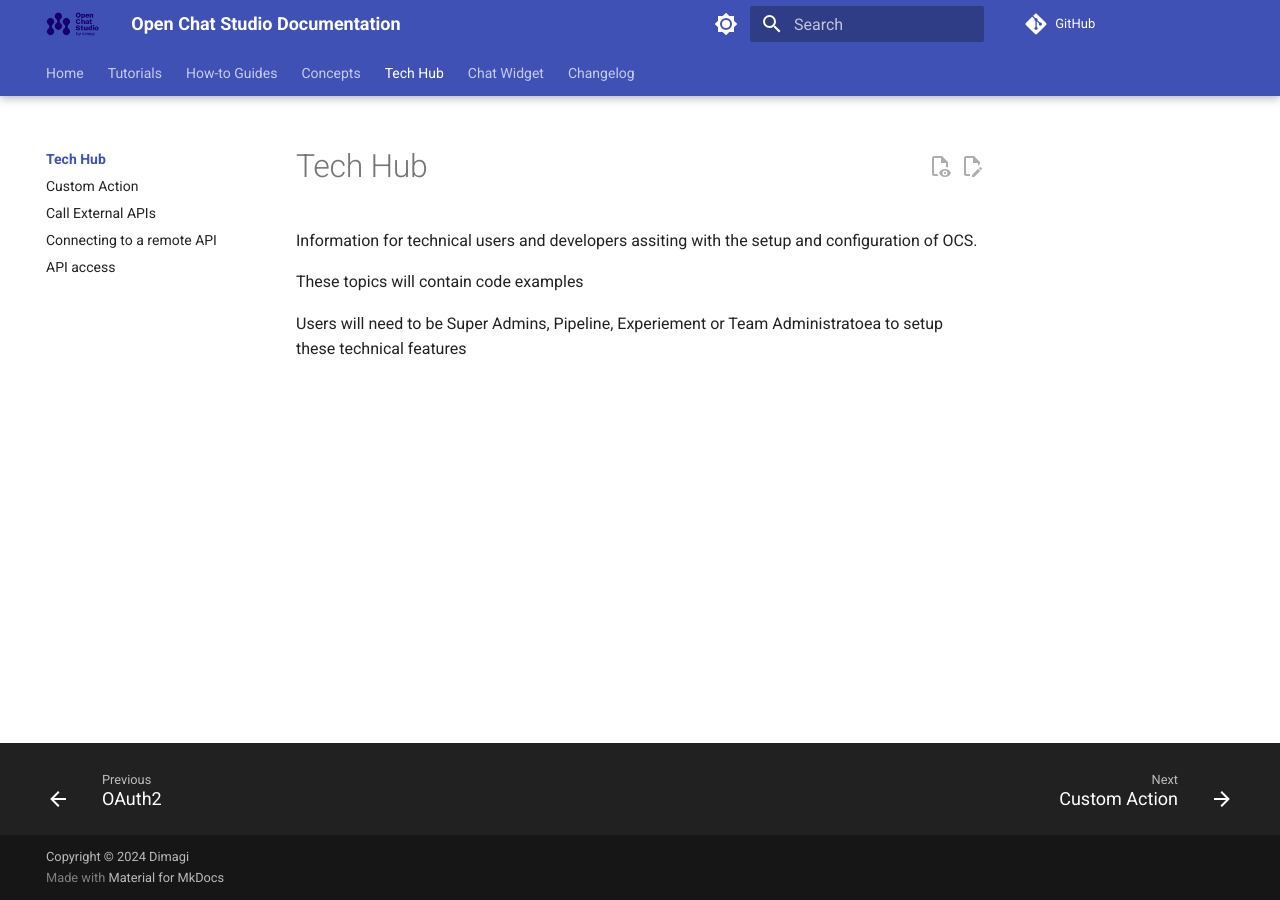
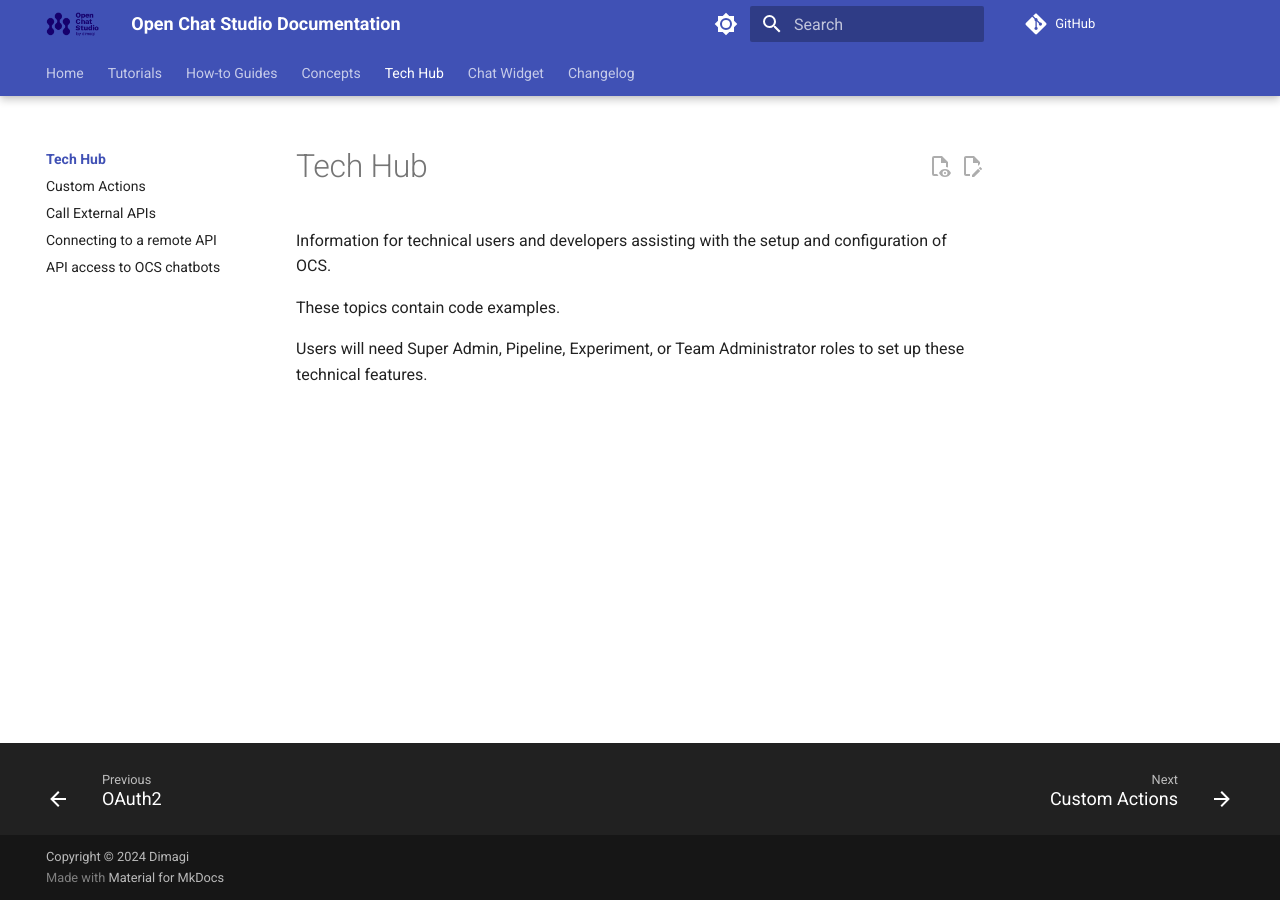
Before and after one commit to dimagi/open-chat-studio-docs, an MkDocs documentation site: the page built from docs/tech-hub/index.md, in a window 1280 px wide. Built offline with MkDocs 1.6.1 and Material for MkDocs 9.7.7, drawn with Linux system fonts in a browser that asks for light colours; a script that is not in the unit is left out; comment, search, counter and statistics services are not loaded.

Commit message:
Tidy up page names for readbility when finding a topic

```diff
--- a/docs/how-to/api_access.md
+++ b/docs/how-to/api_access.md
@@ -1,4 +1,4 @@
-# API access
+# API access to OCS chatbots
 
 Using the API allows you to interact with your bot programmatically. This comes in especially useful when you're using a thrid party system to evaluate your bot. API access is enabled by default for all bots. To get started, you will need an API key, which you can generate by going to your [profile page][profile-page].
 
--- a/docs/tech-hub/index.md
+++ b/docs/tech-hub/index.md
@@ -1,7 +1,12 @@
+---
+title: Tech Hub
+description: Technical guides for developers and administrators configuring Open Chat Studio
+---
+
 # Tech Hub
 
-Information for technical users and developers assiting with the setup and configuration of OCS.
+Information for technical users and developers assisting with the setup and configuration of OCS.
 
-These topics will contain code examples
+These topics contain code examples.
 
-Users will need to be Super Admins, Pipeline, Experiement or Team Administratoea to setup these technical features
+Users will need Super Admin, Pipeline, Experiment, or Team Administrator roles to set up these technical features.
--- a/docs/tech-hub/tech_custom_action.md
+++ b/docs/tech-hub/tech_custom_action.md
@@ -1,4 +1,4 @@
-# Custom Action
+# Custom Actions
 
 Custom Actions let chatbots call external services through a managed integration based on an OpenAPI schema.
 
--- a/mkdocs.yml
+++ b/mkdocs.yml
@@ -107,7 +107,7 @@
       - how-to/deploy_to_different_channels.md
       - how-to/whatsapp_meta_cloud_api.md
       - how-to/global_search.md
-      - how-to/nl_filter.md
+      - Filter Tables with Natural Language: how-to/nl_filter.md
       - how-to/setting_up_a_survey.md
       - how-to/assistants_migration.md
   - Concepts:
@@ -133,7 +133,7 @@
       - Collections:
         - concepts/collections/index.md
         - concepts/collections/media.md
-        - concepts/collections/indexed.md
+        - Indexed Collection for RAG: concepts/collections/indexed.md
       - Pipelines:
         - concepts/pipelines/index.md
         - concepts/pipelines/nodes.md
@@ -148,8 +148,8 @@
           - concepts/team/speech_providers.md
           - concepts/team/authentication_providers.md
           - concepts/team/messaging_providers.md
-          - concepts/team/custom_actions.md
-          - concepts/team/groups.md
+          - Custom Actions: concepts/team/custom_actions.md
+          - User Groups: concepts/team/groups.md
       - Assistants:
           - concepts/assistants.md
       - Evaluations:
```
